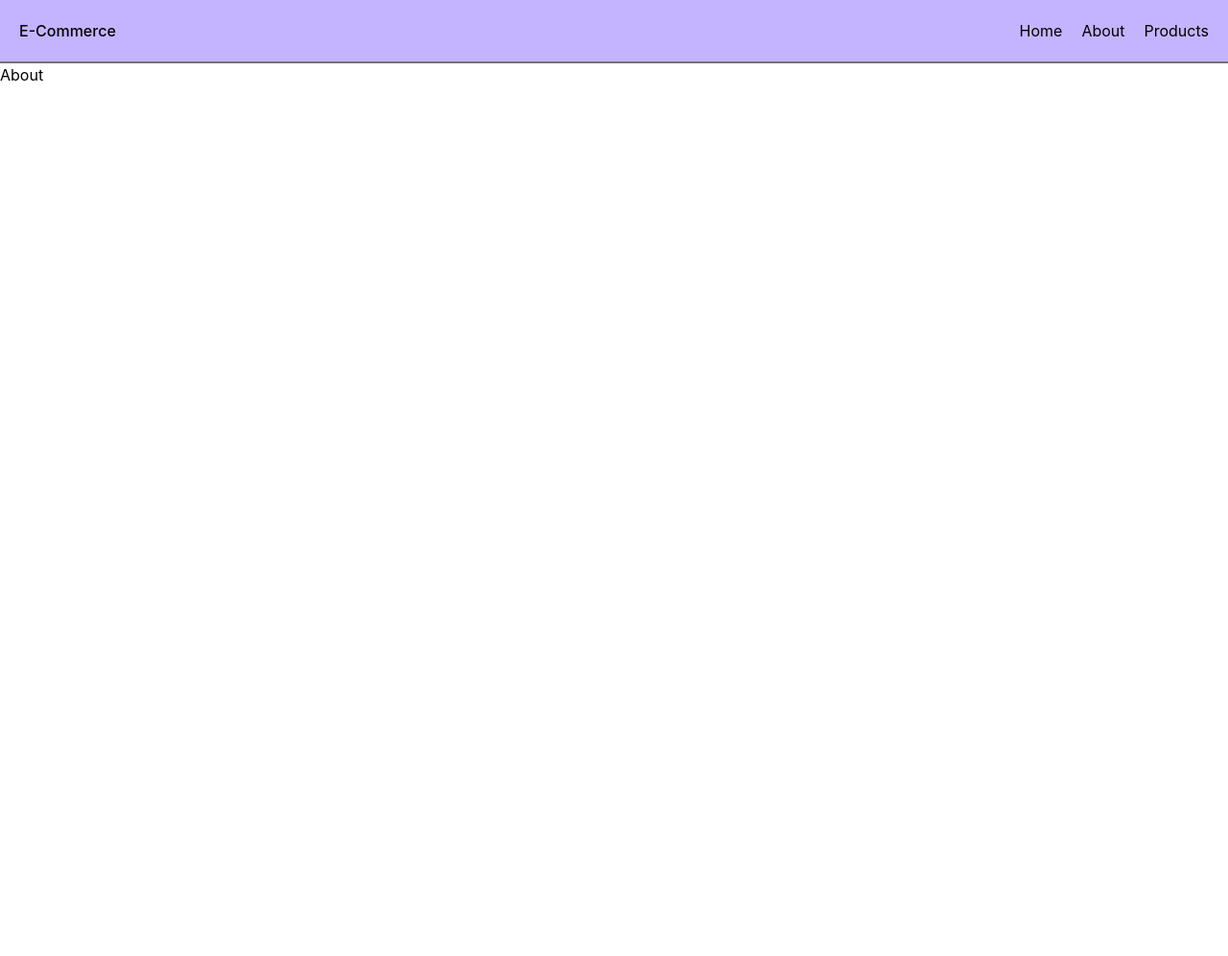
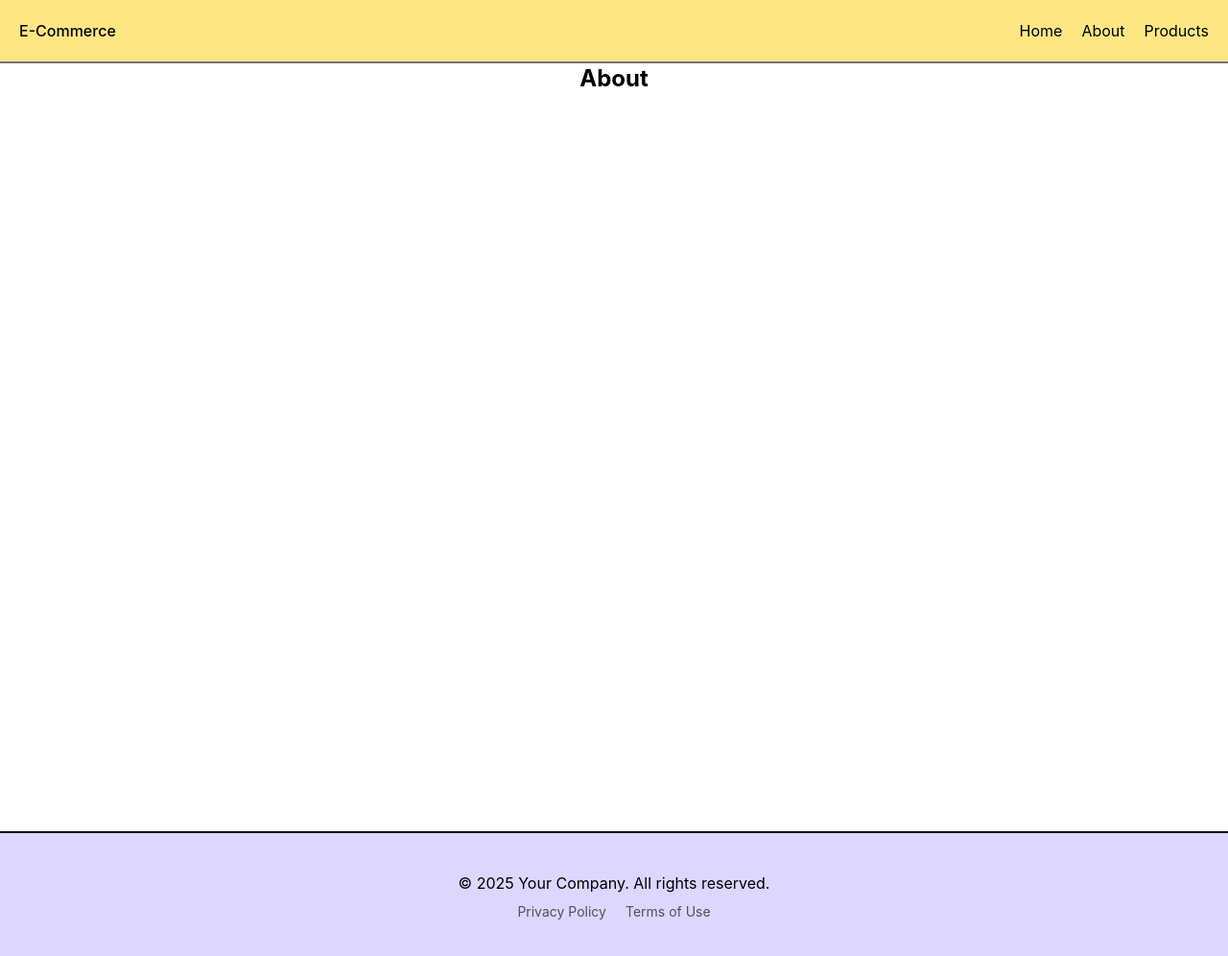
Before and after one commit to shobhit2603/E-Commerce-React, a React (Vite) app: page /about in a window 1280 px wide. Shown: the top 996 px of the page at 96% size. Before the commit the page ends 800 px from the top, so only its background shows below. Built offline with nearby package versions, Linux system fonts and the light colour scheme.

Commit message:
Created Protected Route and footer and login page

```diff
--- a/src/App.jsx
+++ b/src/App.jsx
@@ -1,12 +1,14 @@
 import { Outlet } from "react-router-dom";
 import Navbar from "./components/Navbar";
+import Footer from "./components/Footer";
 
 const App = () => {
   return (
     <>
-      <Navbar />
       <main>
+        <Navbar />
         <Outlet />
+        <Footer />
       </main>
     </>
   );
--- /dev/null
+++ b/src/components/Footer.jsx
@@ -0,0 +1,15 @@
+const Footer = () => {
+  return (
+    <footer className="border-t-2 bottom-0 relative bg-violet-200 text-center">
+      <div className="p-10">
+        <p>© 2025 Your Company. All rights reserved.</p>
+        <div className="flex gap-5 text-sm text-neutral-600 items-center justify-center mt-2">
+          <a href="#">Privacy Policy</a>
+          <a href="#">Terms of Use</a>
+        </div>
+      </div>
+    </footer>
+  );
+};
+
+export default Footer;
--- a/src/components/Navbar.jsx
+++ b/src/components/Navbar.jsx
@@ -20,7 +20,7 @@ const navLinks = [
 
 const Navbar = () => {
   return (
-    <nav className="flex items-center justify-between bg-violet-300 border-b-2 p-5 border-neutral-500">
+    <nav className="flex items-center justify-between border-b-2 p-5 border-neutral-500 bg-amber-200">
       <h1 className="font-medium">
         <Link to="/">E-Commerce</Link>
       </h1>
--- /dev/null
+++ b/src/components/ProtectedRoute.jsx
@@ -0,0 +1,12 @@
+import { Navigate, Outlet } from "react-router-dom";
+
+const ProtectedRoute = () => {
+  const isAuthenticated = true;
+  if (!isAuthenticated) {
+    return <Navigate to="/login" />;
+  }
+
+  return <Outlet />;
+};
+
+export default ProtectedRoute;
--- a/src/pages/About.jsx
+++ b/src/pages/About.jsx
@@ -1,7 +1,11 @@
 const About = () => {
-    return (
-        <div>About</div>
-    )
-}
+  return (
+    <div className="min-h-screen">
+      <div className="flex items-center justify-center h-full">
+        <h1 className="text-2xl font-bold">About</h1>
+      </div>
+    </div>
+  );
+};
 
-export default About
+export default About;
--- a/src/pages/Home.jsx
+++ b/src/pages/Home.jsx
@@ -1,6 +1,10 @@
 const Home = () => {
   return (
-    <div>Home</div>
+    <div className="min-h-screen">
+      <div className="flex items-center justify-center h-full">
+        <h1 className="text-2xl font-bold">Home</h1>
+      </div>
+    </div>
   );
 };
 
--- /dev/null
+++ b/src/pages/Login.jsx
@@ -0,0 +1,13 @@
+import React from "react";
+
+const Login = () => {
+  return (
+    <div className="flex items-center justify-center h-screen">
+      <div className="border p-4 rounded-xl shadow hover:shadow-lg transition-shadow duration-300 bg-amber-200">
+        <h1 className="text-2xl font-bold">Login</h1>
+      </div>
+    </div>
+  );
+};
+
+export default Login;
--- /dev/null
+++ b/src/pages/NotFound.jsx
@@ -0,0 +1,11 @@
+const NotFound = () => {
+  return (
+    <div className="flex items-center justify-center h-screen">
+      <div className="border p-4 rounded-xl shadow hover:shadow-lg transition-shadow duration-300 bg-amber-200">
+        <h1 className="text-2xl font-bold">404 - Not Found</h1>
+      </div>
+    </div>
+  );
+};
+
+export default NotFound;
--- a/src/pages/Products.jsx
+++ b/src/pages/Products.jsx
@@ -11,7 +11,7 @@ export default function Products() {
         <Link
           to={`/product/${id}`}
           key={id}
-          className="border p-4 rounded-xl shadow hover:shadow-lg transition-shadow duration-300 bg-white"
+          className="border p-4 rounded-xl shadow hover:shadow-lg transition-shadow duration-300 bg-"
         >
           <img
             src={image}
--- a/src/utils/storage.js
+++ b/src/utils/storage.js
@@ -1,3 +1,7 @@
+const CART_STORAGE_KEY = "v_shop_cart";
+const WISHLIST_STORAGE_KEY = "v_shop_wishlist";
+const ORDERS_STORAGE_KEY = "v_shop_orders";
+
 export const setStorageItem = (key, value) => {
   if (!key || !value) return "Please provide the key and value";
   localStorage.setItem(key, JSON.stringify(value));
```
Also changed, not shown: src/main.jsx (+22 -6 lines).
